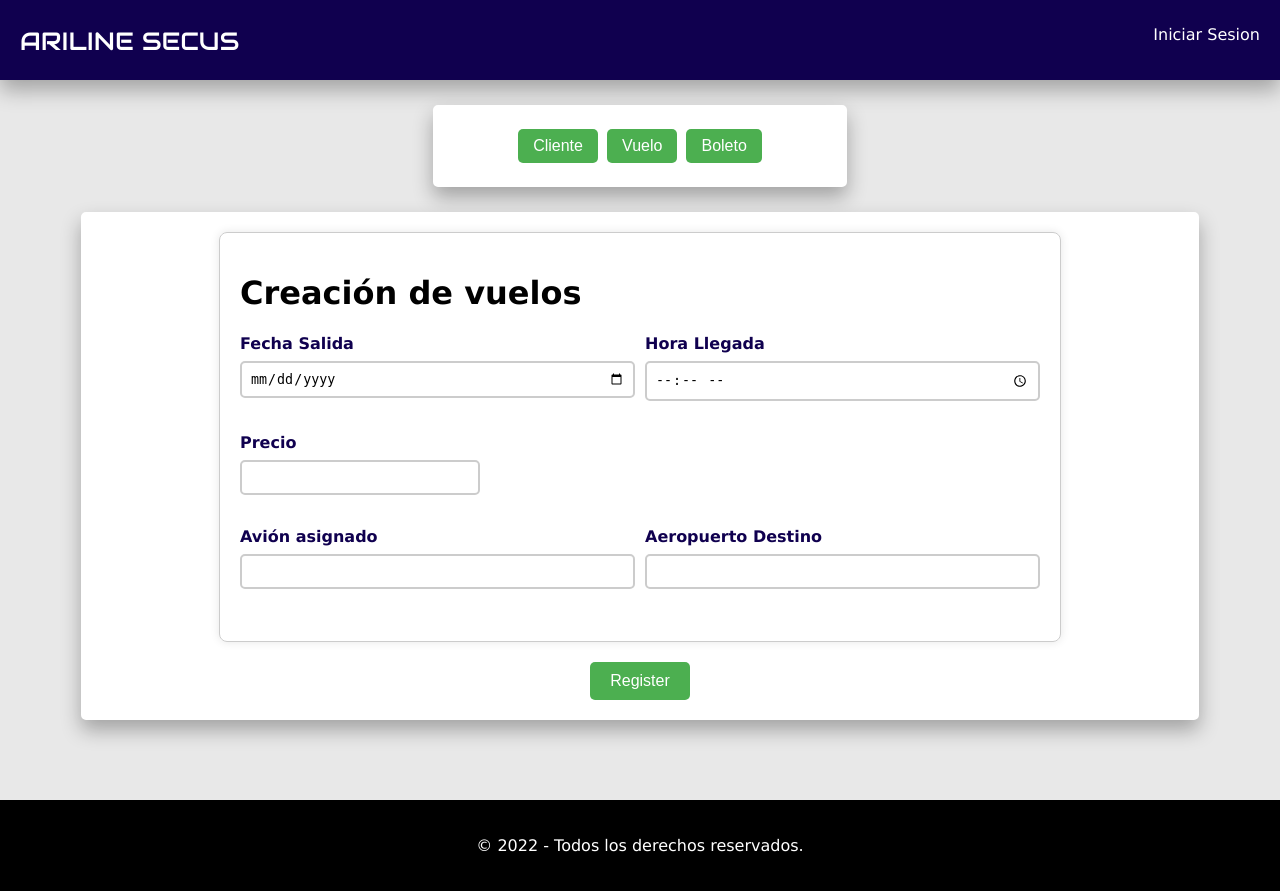
After one commit to ErickCor24/webAirplane, a Flask app: page /flight in a window 1280 px wide. The commit adds this page. Run offline with Flask 3, Linux system fonts and the light colour scheme.

Commit message:
reolviendo M

```diff
--- a/app/app.py
+++ b/app/app.py
@@ -5,6 +5,21 @@ app = Flask (__name__)
 @app.route('/')
 def index():
     return render_template('index.html')
+@app.route('/registro')
+def registro():
+    return render_template('Registro_boleto.html')
 
+
+@app.route('/flight')
+def flight():
+    return render_template('crear_vuelo.html')
+
+@app.route('/boleto')
+def boleto():
+    return render_template('Registro_boleto.html')
+
+@app.route("/pago")
+def pago():
+    return render_template('registro_pago.html')
 if __name__ == '__main__':
     app.run(debug=True)
--- a/app/static/css/style.css
+++ b/app/static/css/style.css
@@ -4,7 +4,6 @@
     margin: 0;
 
     }
-
     .container {
         flex-direction: column;
         min-height: 100vh;
@@ -41,6 +40,7 @@
         width: 85%;
         margin: 0 auto;
         background-color: #ffffff;
+        flex-direction: column;
         padding:15px 10px 15px 10px;
         border-width: 5px;
         border-radius: 5px;
@@ -74,7 +74,6 @@
         margin-bottom: 25px;
         text-align: center;
     }
-
     .boton {
         background-color: #4CAF50;
         border: none;
@@ -90,6 +89,92 @@
         display: inline-block;
     }
 
+    /*AQUI PONGO EL FORM CSS */
+    .form-data {
+        max-width: 800px;
+        margin: 0 auto;
+        padding: 20px;
+        border: 1px solid #ccc;
+        border-radius: 8px;
+        box-shadow: 0 0 10px rgba(0, 0, 0, 0.1);
+    }
+    .form-row{
+        display: flex;
+        justify-content: space-between;
+        margin-bottom: 16px;
+    }
+    .column {
+        flex: 1;
+        margin-right: 10px;
+    }
+
+    .column:last-child {
+        margin-right: 0;
+    }
+    label {
+        display: block;
+        margin-bottom: 8px;
+    }
+
+    input {
+        width: 100%;
+        padding: 8px;
+        margin-bottom: 16px;
+        box-sizing: border-box;
+        border-radius: 5px;
+        border: 2px solid #ccc;
+    }
+    label{
+        font-weight: bold;
+        color: #10004f;
+    }
+    input:focus {
+        outline: none;
+        border: 2px solid #4CAF50;
+    }
+
+    select {
+        width: 100%;
+        padding: 8px;
+        margin-bottom: 16px;
+        box-sizing: border-box;
+        border-radius: 5px;
+        border: 2px solid #ccc;
+    }
+    select:focus {
+        outline: none;
+        border: 2px solid #4CAF50;
+    }
+
+    .small-input {
+        width: 30%;
+    }
+
+    .content-button {
+        position: relative;
+        left: 50%;
+        transform: translateX(-50%);
+        text-align: center;
+        margin-top: 20px;
+    }
+
+
+
+    .btn-register {
+        padding: 10px 20px;
+        font-size: 16px;
+        background-color: #4CAF50;
+        color: #fff;
+        border: none;
+        border-radius: 5px;
+        cursor: pointer;
+        transition: background-color 0.3s ease;
+    }
+
+    .btn-register:hover {
+        background-color: #57cf5b;
+    }
+
     footer {
 
         background-color: #000000;
@@ -102,3 +187,27 @@
     .PiePagina{
         display: flex; flex-direction: column;
     }
+
+    .form-data {
+        max-width: 800px;
+        margin: 0 auto;
+        padding: 20px;
+        border: 1px solid #ccc;
+        border-radius: 8px;
+        box-shadow: 0 0 10px rgba(0, 0, 0, 0.1);
+    }
+
+    .form-row {
+        display: flex;
+        justify-content: space-between;
+        margin-bottom: 16px;
+    }
+
+    .column {
+        flex: 1;
+        margin-right: 10px;
+    }
+
+    .column:last-child {
+        margin-right: 0;
+    }
--- /dev/null
+++ b/app/templates/crear_vuelo.html
@@ -0,0 +1,80 @@
+<!DOCTYPE html>
+<html lang="es">
+<head>
+    <meta charset="UTF-8">
+    <meta name="viewport" content="width=device-width, initial-scale=1.0">
+    <title> AIRLINE SECUS </title>
+    <link rel="stylesheet" href="https://fonts.googleapis.com/css?family=Audiowide">
+    <link rel="stylesheet" href="{{url_for('static', filename='css/style.css')}}">
+
+</head>
+<body>
+    <div class="container">
+        <header class="nav">
+            <div class="line">
+                <section class="left" >
+                    <a href="/">ARILINE SECUS</a>
+                </section>
+                <section class="right">
+                    <a href="#">Iniciar Sesion</a>
+                </section>
+
+            </div>
+        </header>
+        <div class="PanelBotones">
+            <section>
+                <button class="boton"> Cliente </button>
+                <button class="boton"> Vuelo </button>
+                <button class="boton"> Boleto </button>
+            </section>
+        </div>
+
+
+        <div class = "vista">
+            <div>
+                <form action="" class="form-data">
+                    <h1>Creación de vuelos</h1>
+                    <div class="form-row">
+                        <div class="column">
+                            <label for="fechaSalida">Fecha Salida</label>
+                            <input type="date" id="fechaSalida" required="true">
+                        </div>
+                        <div class="column">
+                            <label for="horaLlegada">Hora Llegada</label>
+                            <input type="time" id="horaLlegada" required="true">
+                        </div>
+                    </div>
+                    <div class="form-row">
+                        <div class="column">
+                            <label for="precio">Precio</label>
+                            <input type="text" id="precio" class="small-input"required="true">
+                        </div>
+
+                    </div>
+                    <div class="form-row">
+                        <div class="column">
+                            <label for="avionAsignado">Avión asignado</label>
+                            <input type="text" id="avionAsignado" required="true">
+                        </div>
+                        <div class="column">
+                            <label for="aeropuertoDestino">Aeropuerto Destino</label>
+                            <input type="text" id="aeropuertoDestino" required="true">
+                        </div>
+                    </div>
+                </form>
+                <div class="content-button">
+                    <button class="btn-register">Register</button>
+                </div>
+
+            </div>
+        </div>
+    </div>
+
+        <footer>
+            <div class="PiePagina">
+                <p>&copy; 2022 - Todos los derechos reservados.</p>
+            </div>
+        </footer>
+
+</body>
+</html>
--- a/app/templates/index.html
+++ b/app/templates/index.html
@@ -25,15 +25,13 @@
             <section>
                 <button class="boton"> Cliente </button>
                 <button class="boton"> Vuelo </button>
-                <button class="boton"> Boleto </button>
+                <a class="boton" href="/registro">Boleto</a>
             </section>
         </div>
 
 
         <div class = "vista">
-            <div>
 
-            </div>
         </div>
     </div>
 
```
Also changed, not shown: app/templates/Registro_boleto.html (added, +86 -0 lines), app/templates/registro_pago.html (added, +74 -0 lines), README.md.
